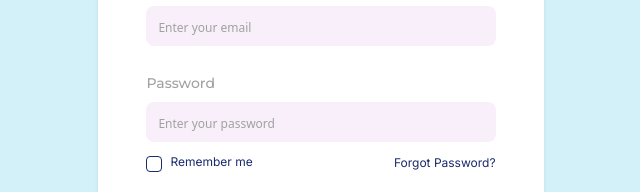
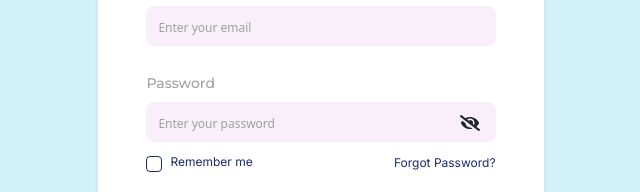
Before and after one commit to razikkhan722/referral-reward-admin, a React (Vite) app: page /login in a window 1280 px wide. Shown: the part 372-564 px from the top of the page, without its empty margins (319-959 px from the left). Built offline with nearby package versions, Linux system fonts and the light colour scheme.

Commit message:
Working in Bugs

```diff
--- a/src/pages/auth/Login.jsx
+++ b/src/pages/auth/Login.jsx
@@ -8,6 +8,7 @@
 import { postData } from "../../services/api";
 import { toastError, toastSuccess } from "../../utils/toster";
 import { UserContext } from "../../utils/UseContext/useContext";
+import { FaEye, FaEyeSlash } from 'react-icons/fa';
 
 const Login = () => {
   const {
@@ -16,9 +17,9 @@
     formState: { errors },
   } = useForm();
 
-  const {setAuthLocal,AuthLocal} = useContext(UserContext)
+  const { setAuthLocal, AuthLocal } = useContext(UserContext)
   const navigate = useNavigate();
-
+  const [showPassword, setShowPassword] = useState(false);
   const [loading, setloading] = useState(false)
 
   const onSubmit = async (data) => {
@@ -78,12 +79,13 @@
           </div>
 
           {/* Password Field */}
-          <div className="mb-2">
             <label className="form-label font-14 montserrat-medium text-border-gray-color">
               Password
             </label>
+          <div className="mb-2 position-relative">
             <input
-              type="password"
+              // type="password"
+              type={showPassword ? 'text' : 'password'}
               className="form-control login-input rounded-3 border-0 py-2"
               placeholder="Enter your password"
               {...register("password", {
@@ -94,6 +96,17 @@
                 },
               })}
             />
+            <span
+              className="position-absolute end-0 top-50 translate-middle-y me-3"
+              onClick={() => setShowPassword(!showPassword)}
+              style={{ cursor: 'pointer' }}
+            >
+              {showPassword ? (
+                <FaEye size={20} />
+              ) : (
+                <FaEyeSlash size={20} />
+              )}
+            </span>
             {errors.password && (
               <div className="text-danger">{errors.password.message}</div>
             )}
@@ -122,9 +135,9 @@
           </div>
           {/* Submit Button */}
           <Button
-          disabled={loading}
+            disabled={loading}
             btn_class={"text-white bg-blue-color border-0 w-100 mt-5"}
-            btn_title={loading?"loging...":"Login"}
+            btn_title={loading ? "loging..." : "Login"}
           />
         </form>
       </div>
--- a/src/services/api.js
+++ b/src/services/api.js
@@ -1,7 +1,7 @@
 import axios from 'axios';
 
 // 🔧 Base URL setup
-const ApiURL = 'https://b60422e82ab6.ngrok-free.app'; // Replace with your actual API base URL
+const ApiURL = 'https://elite.intelligence-world.com'; // Replace with your actual API base URL
 
 // 🌐 Axios instance
 const api = axios.create({
```
